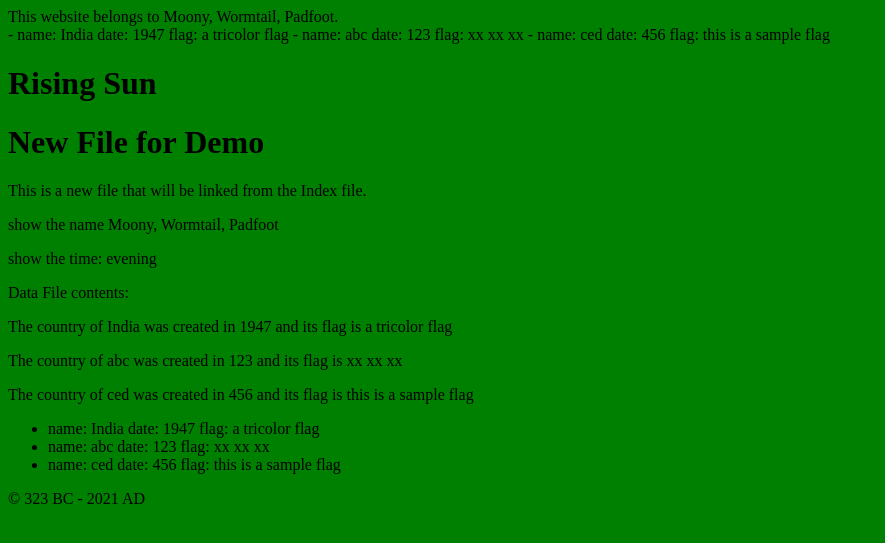
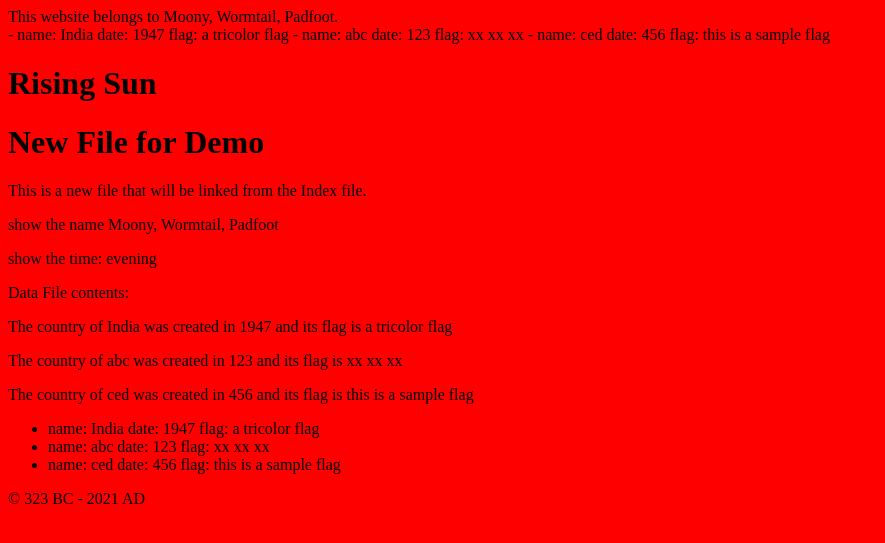
Before and after one commit to sanitharao/twtsession, a Jekyll site: the page built from topics/demo.md, in a window 1280 px wide. Shown: the top 543 px of the page, without its empty margins (0-885 px from the left). Built offline with Jekyll 4.4.1, drawn with Linux system fonts in a browser that asks for light colours.

Commit message:
Update style.css

```diff
--- a/assets/css/style.css
+++ b/assets/css/style.css
@@ -1,2 +1,2 @@
-body  {background-color: green;
+body  {background-color: red;
 }
```
